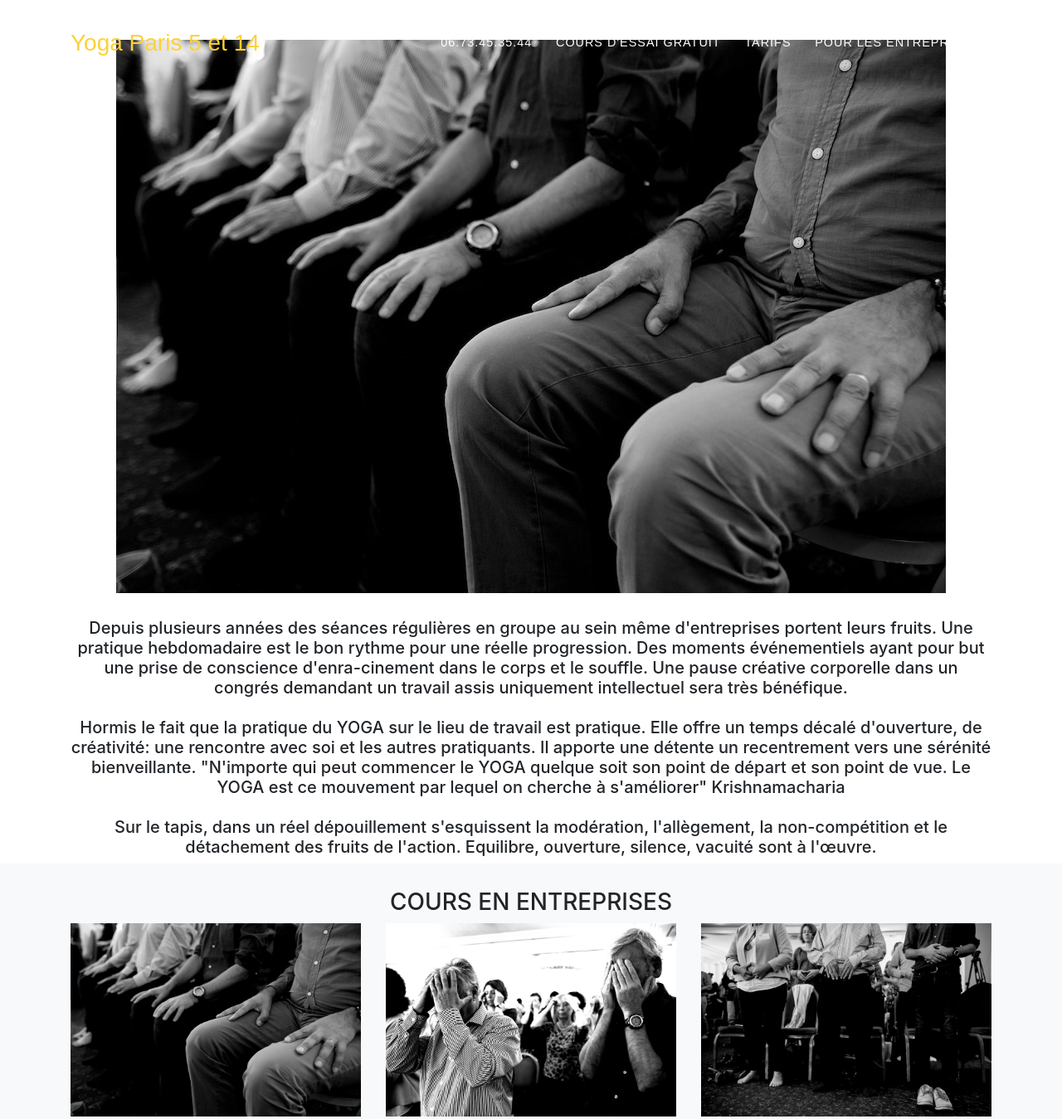
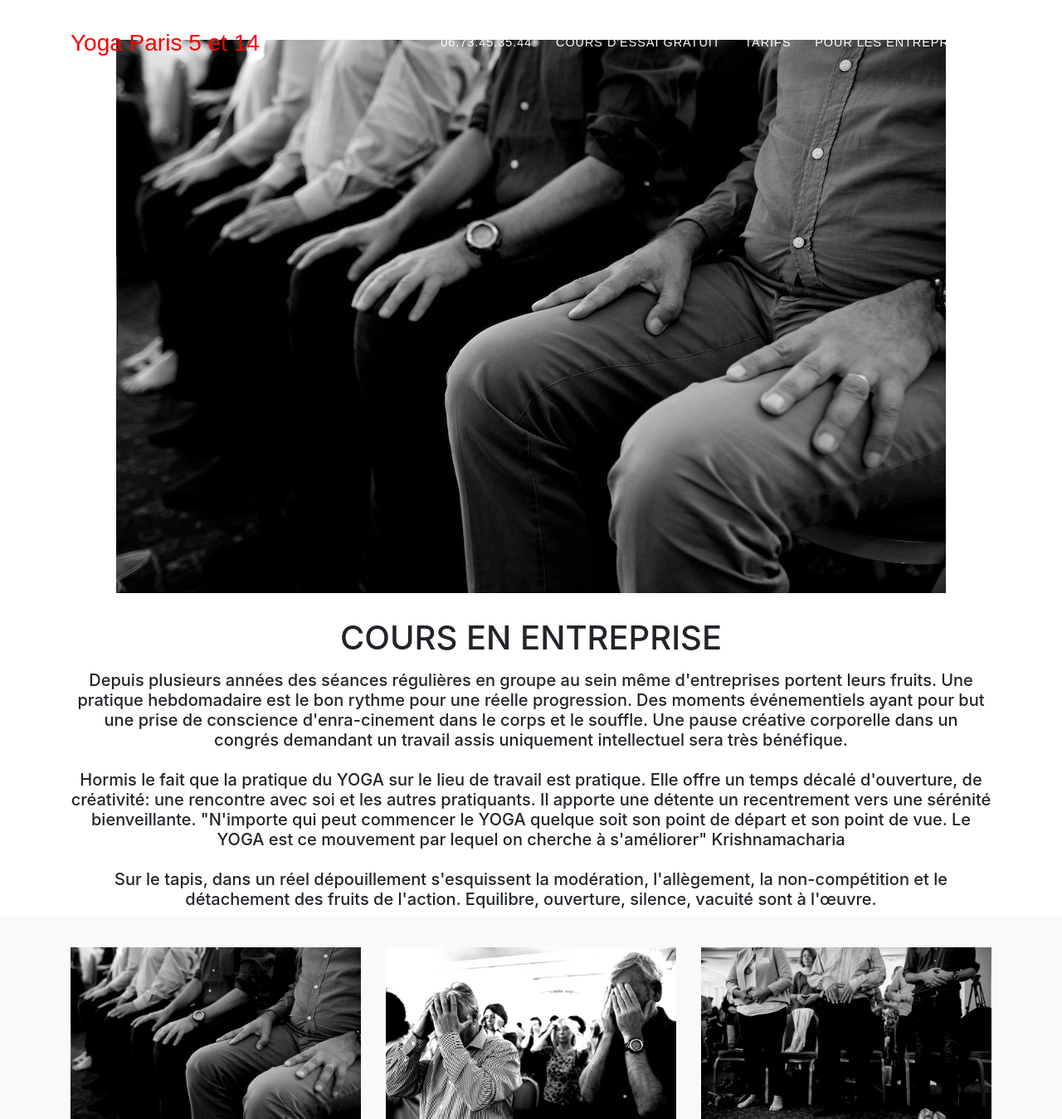
Before and after one commit to Mathieugab/mariepierre-gh-pages, a website with bundled scripts: page yoga-pour-entreprises.html in a window 1280 px wide. Shown: the top 1349 px of the page at 83% size. Built offline with nearby package versions, Linux system fonts and the light colour scheme; a web font is replaced by a local one.

Commit message:
rajout de cours en entreprises en haut + header en rouge

```diff
--- a/yoga-pour-entreprises.html
+++ b/yoga-pour-entreprises.html
@@ -32,8 +32,8 @@
     <!-- Navigation -->
     <nav class="navbar navbar-expand-lg navbar-dark fixed-top" id="mainNav">
       <div class="container">
-        <a class="navbar-brand js-scroll-trigger" href="index.html">Yoga Paris 5 et 14</a>
-        <button class="navbar-toggler navbar-toggler-right" type="button" data-toggle="collapse" data-target="#navbarResponsive" aria-controls="navbarResponsive" aria-expanded="false" aria-label="Toggle navigation">
+        <a class="navbar-brand js-scroll-trigger" style= " color: red;" href="index.html">Yoga Paris 5 et 14</a>
+        <button class="navbar-toggler navbar-toggler-right" style= " background-color: red;" type="button" data-toggle="collapse" data-target="#navbarResponsive" aria-controls="navbarResponsive" aria-expanded="false" aria-label="Toggle navigation">
           Menu
           <i class="fa fa-bars"></i>
         </button>
@@ -99,7 +99,7 @@
       <div class="container">
         <div class="row">
           <div class="col-lg-12 text-center">
-            <!--<h2 class="section-heading text-uppercase"></h2>  -->
+            <h2 class="section-heading text-uppercase">Cours en entreprise</h2>
             <h5>Depuis plusieurs années des séances régulières en groupe au sein même d'entreprises portent leurs fruits.
 Une pratique hebdomadaire est le bon rythme pour une réelle progression.
 Des moments événementiels ayant pour but une prise de conscience d'enra-cinement dans le corps et le souffle. Une pause créative corporelle dans un
@@ -136,7 +136,7 @@ Equilibre, ouverture, silence, vacuité sont à l'œuvre.
       <div class="container">
         <div class="row">
           <div class="col-lg-12 text-center">
-            <h3 class="section-heading text-uppercase">Cours en entreprises
+            <h3 class="section-heading text-uppercase"> <!-- Cours en entreprises -->
             </h3>
            <!--
             <h3 class="section-subheading text-muted"></h3> -->
```
Also changed, not shown: index.html (+2 -2 lines), 1 other file.
